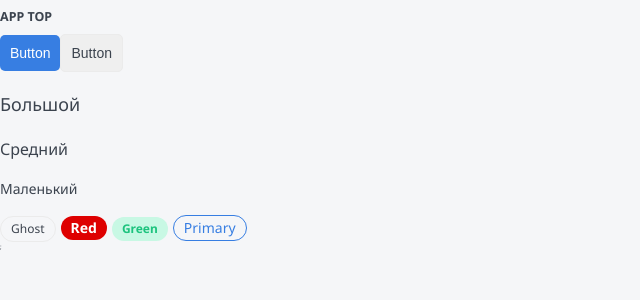
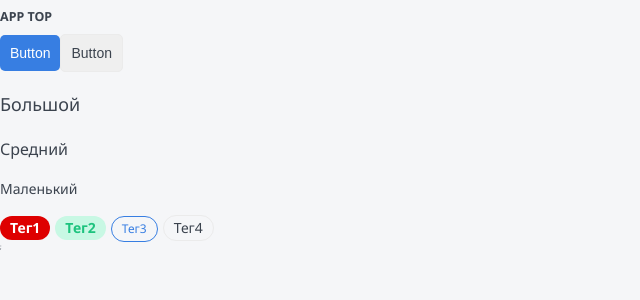
Before and after one commit to dmitrykorochkin/top-app, a Next.js app: page / in a window 1280 px wide. Shown: the top 300 px of the page, without its empty margins (0-640 px from the left). Built offline with nearby package versions, Linux system fonts and the light colour scheme.

Commit message:
fix component Tag

```diff
--- a/components/Tag/Tag.module.css
+++ /dev/null
@@ -1,41 +0,0 @@
-.tag {
-  display: inline-block;
-  box-sizing: border-box;
-  margin-right: 5px;
-  border-radius: 20px;
-}
-.s {
-  padding: 5px 10px;
-  font-size: 1.2rem;
-  line-height: 1.4rem;
-}
-
-.m {
-  padding: 5px 10px;
-  font-size: 1.4rem;
-  line-height: 1.4rem;
-}
-
-.ghost {
-  border: 1px solid var(--gray-light);
-}
-.red {
-  color: var(--white);
-  background-color: var(--red);
-  font-weight: bold;
-}
-.gray {
-  color: var(--white);
-  background-color: var(--gray);
-  font-weight: bold;
-}
-.primary {
-  color: var(--primary);
-  background-color: none;
-  border: 1px solid var(--primary);
-}
-.green {
-  color: var(--green);
-  background-color: var(--green-light);
-  font-weight: bold;
-}
--- a/components/Tag/Tag.tsx
+++ /dev/null
@@ -1,29 +0,0 @@
-import { TagProps } from "./Tag.props";
-import styles from "./Tag.module.css";
-import cn from "classnames";
-
-export const Tag = ({
-  size = "m",
-  children,
-  color = "ghost",
-  href,
-  className,
-  ...props
-}: TagProps): JSX.Element => {
-  return (
-    <div
-      className={cn(styles.tag, className, {
-        [styles.s]: size == "s",
-        [styles.m]: size == "m",
-        [styles.ghost]: color == "ghost",
-        [styles.red]: color == "red",
-        [styles.gray]: color == "gray",
-        [styles.green]: color == "green",
-        [styles.primary]: color == "primary"
-      })}
-      {...props}
-    >
-      {href ? <a href={href}>{children}</a> : <>{children}</>}
-    </div>
-  );
-};
--- a/components/index.ts
+++ b/components/index.ts
@@ -1,3 +1 @@
 import React from 'react';
-
-export * from './Tag/Tag';
--- a/pages/index.tsx
+++ b/pages/index.tsx
@@ -1,4 +1,4 @@
-import { Tag } from "@/components";
+
 
 export default function Home(): JSX.Element {
   return (
@@ -10,10 +10,10 @@ export default function Home(): JSX.Element {
       <p className="fz-m">Средний</p>
       <p className="fz-s">Маленький</p>
 
-      <Tag size="s">Ghost</Tag>
-      <Tag size="m" color="red">Red</Tag>
-      <Tag size="s" color="green">Green</Tag>
-      <Tag size="m" color="primary">Primary</Tag>
+      <div className="tag tag--m teg--red">Тег1</div>
+      <div className="tag tag--m teg--green">Тег2</div>
+      <div className="tag tag--s teg--primary">Тег3</div>
+      <div className="tag tag--m teg--ghost">Тег4</div>
     </div>
   );
 }
--- a/styles/globals.css
+++ b/styles/globals.css
@@ -87,3 +87,45 @@ button {
   font-size: 1.8rem;
   line-height: 2.9rem;
 }
+
+.tag {
+    display: inline-block;
+  box-sizing: border-box;
+  margin-right: 5px;
+  border-radius: 20px;
+}
+
+.tag--s {
+    padding: 5px 10px;
+  font-size: 1.2rem;
+  line-height: 1.4rem;
+}
+.tag--m {
+    padding: 5px 10px;
+  font-size: 1.4rem;
+  line-height: 1.4rem;
+}
+
+.teg--ghost {
+  border: 1px solid var(--gray-light);
+}
+.teg--red {
+  color: var(--white);
+  background-color: var(--red);
+  font-weight: bold;
+}
+teg--.gray {
+  color: var(--white);
+  background-color: var(--gray);
+  font-weight: bold;
+}
+.teg--primary {
+  color: var(--primary);
+  background-color: none;
+  border: 1px solid var(--primary);
+}
+.teg--green {
+  color: var(--green);
+  background-color: var(--green-light);
+  font-weight: bold;
+}
```
Also changed, not shown: components/Tag/Tag.props.ts (deleted, +0 -9 lines).
